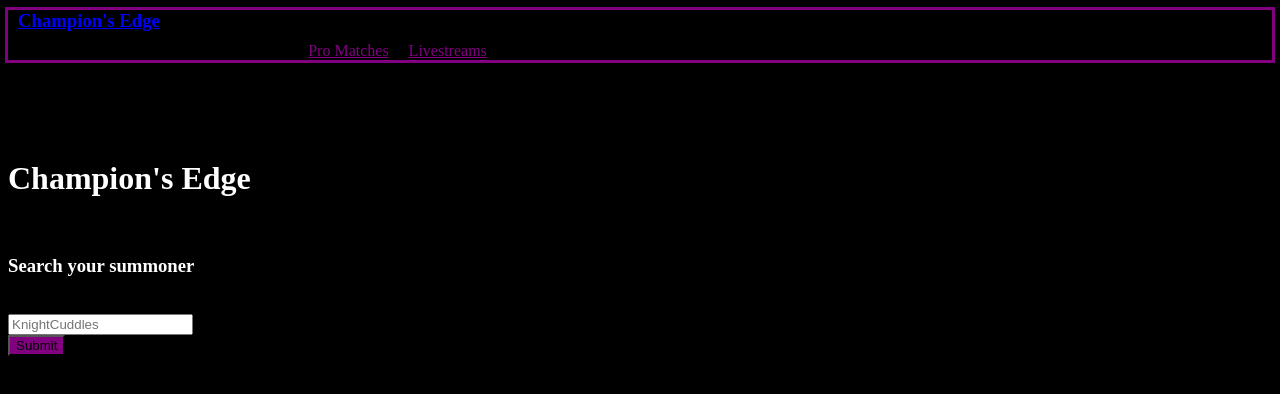
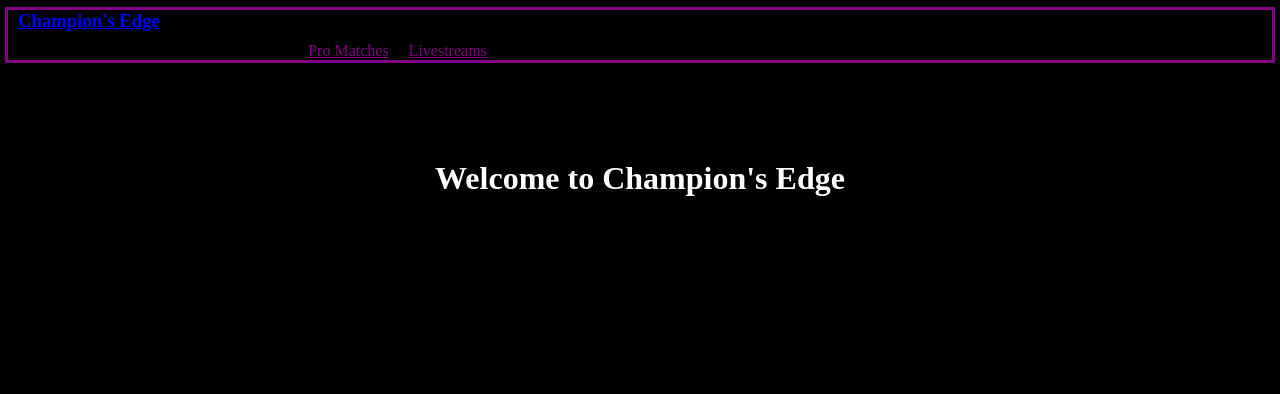
Before and after one commit to edenhack/champions-edge-project-3, a React (Create React App) app in the folder client/: page / in a window 1280 px wide. Shown: the top 394 px of the page. Built offline with nearby package versions, Linux system fonts and the light colour scheme; the HTML template or start-up script is replaced by a standard one.

Commit message:
moved home page features to summoner page

```diff
--- a/client/src/App.js
+++ b/client/src/App.js
@@ -2,6 +2,7 @@ import React from 'react';
 import { BrowserRouter as Router, Route, Switch } from "react-router-dom";
 import Nav from "./components/NavBar/Nav";
 import Home from "./pages//Home/Home";
+import Summoner from "./pages/Summoner/Summoner";
 import Leaderboards from "./pages/Leaderboards/Leaderboards";
 import Fourzerofour from "./pages/Fourzerofour/Fourzerofour";
 
@@ -13,6 +14,7 @@ function App() {
         <Switch>
           <Route exact path="/" component={Home}/>
           <Route exact path="/leaderboards" component={Leaderboards}/>
+          <Route exact path="/summoner" component={Summoner}/>
           <Route component={Fourzerofour}/>
         </Switch>
       </div>
--- a/client/src/pages/Home/Home.js
+++ b/client/src/pages/Home/Home.js
@@ -7,20 +7,14 @@ const Home = () => {
     return (
         <Container fluid>
             <Row>
-                <Col size = "md-4">
+                <Col size = "md-2">
                 </Col>
-                <Col size = "md-4">
-                    <h1>Champion's Edge </h1>
+                <Col size = "md-8">
+                  <center>
+                    <h1>Welcome to Champion's Edge</h1>
+                  </center>
                 </Col>
-                <Col size = "md-4">
-                </Col>
-            </Row>
-            <Row>
-                <Col size = "md-4">
-                </Col>
-                <Col size = "md-4">
-                    <br></br>
-                    <Form/>
+                <Col size = "md-2">
                 </Col>
             </Row>
         </Container>
--- /dev/null
+++ b/client/src/pages/Summoner/Summoner.js
@@ -0,0 +1,30 @@
+import React, { useState, useEffect } from "react";
+import { Col, Row, Container } from "../../components/Grid/Grid";
+import Form from "../../components/Form/Form";
+import "./Summoner.css";
+
+const Summoner = () => {
+    return (
+        <Container fluid>
+            <Row>
+                <Col size = "md-4">
+                </Col>
+                <Col size = "md-4">
+                    <h1>Champion's Edge </h1>
+                </Col>
+                <Col size = "md-4">
+                </Col>
+            </Row>
+            <Row>
+                <Col size = "md-4">
+                </Col>
+                <Col size = "md-4">
+                    <br></br>
+                    <Form/>
+                </Col>
+            </Row>
+        </Container>
+    );
+}
+
+export default Summoner;
```
Also changed, not shown: client/src/pages/Summoner/Summoner.css (added).
